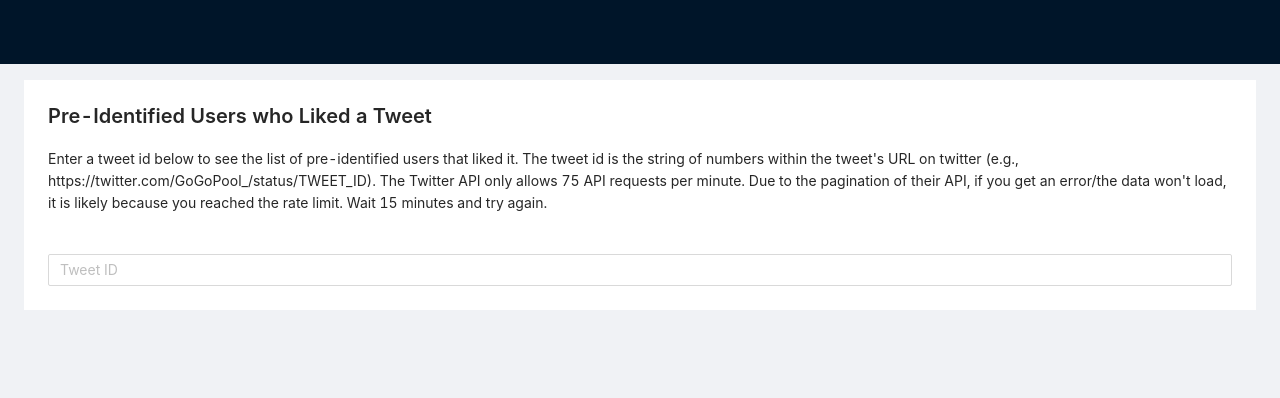
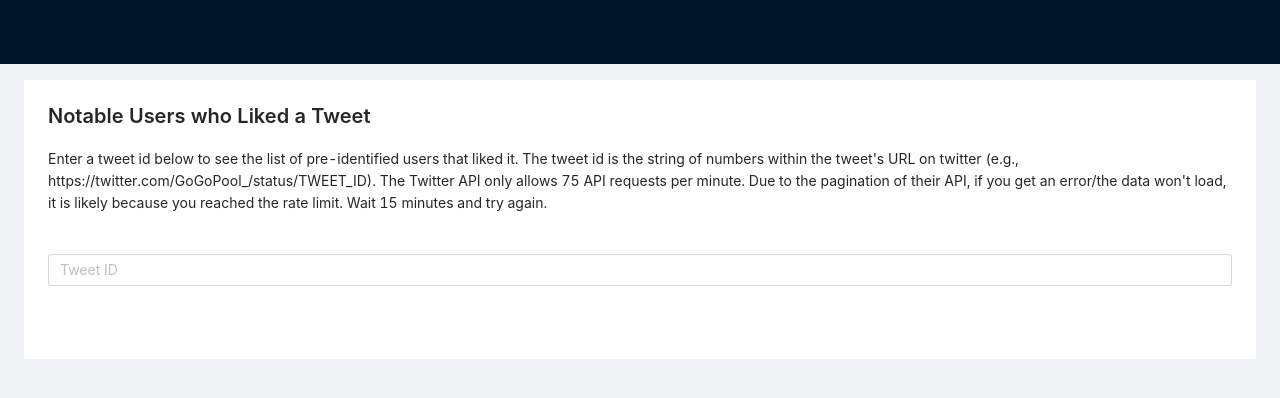
Before and after one commit to Bookcliff/tweet-api-likes, a React (Create React App) app: page / in a window 1280 px wide. Shown: the top 398 px of the page. Built offline with nearby package versions, Linux system fonts and the light colour scheme; no server answers.

Commit message:
added like count

```diff
--- a/src/App.js
+++ b/src/App.js
@@ -1,6 +1,6 @@
 import { useEffect, useState, useRef } from "react";
 
-import { Table, Input, Layout, Row, PageHeader, Col } from "antd";
+import { Table, Input, Layout, Row, PageHeader, Col, Statistic } from "antd";
 
 const people = require("./data");
 
@@ -44,6 +44,11 @@ function App() {
 
   useEffect(() => {
     const getPagedData = async () => {
+      if (!id) {
+        setUsers([]);
+        return;
+      }
+
       let pagedDataArray = [];
       let morePagesAvailable = true;
 
@@ -83,10 +88,6 @@ function App() {
 
   const fullLikesArray = users.concat(pagesTwitterUsers);
 
-  //Pull out the usernames of the pre-defined people list
-
-  // const importantPeople = people.map((person) => person.username);
-
   //Create array of pre-defined people who liked the tweet
 
   const intersectionUsername = people.filter((element) =>
@@ -104,7 +105,7 @@ function App() {
       <Content style={{ padding: "0 24px", marginTop: 16 }}>
         <PageHeader
           style={{ backgroundColor: "#fff" }}
-          title="Pre-Identified Users who Liked a Tweet"
+          title="Notable Users who Liked a Tweet"
         >
           Enter a tweet id below to see the list of pre-identified users that
           liked it. The tweet id is the string of numbers within the tweet's URL
@@ -115,8 +116,7 @@ function App() {
           again.
         </PageHeader>
 
-        <div style={{ background: "#fff", padding: 24 }}>
-          <div>
+        <Row style={{ background: "#fff", padding: 24 }}>
           <Input
             placeholder="Tweet ID"
             value={id}
@@ -125,8 +125,19 @@ function App() {
             }}
             ref={inputRef}
           />
-          </div>
-
+          <Row span={24} style={{ padding: 24 }}>
+            <Col span={24}>
+              {id && (
+                <Statistic
+                  title="Number of Likes"
+                  value={intersectionUsername.length}
+                />
+              )}
+            </Col>
+          </Row>
+        </Row>
+        <Row>
+          <Col span={24}>
             {/* Added math.random() because the keys were not unique which was messing with the blockNumber sorting */}
             {id && (
               <Table
@@ -138,7 +149,8 @@ function App() {
                 scroll={{ x: 400 }}
               />
             )}
-        </div>
+          </Col>
+        </Row>
       </Content>
       <Footer></Footer>
     </Layout>
```
Lines whose indentation alone changed are shown as unchanged.
